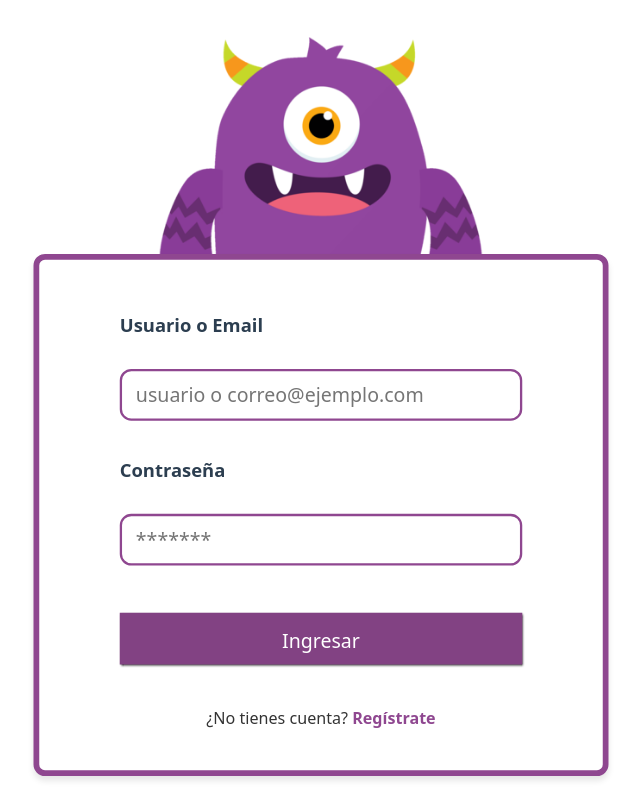
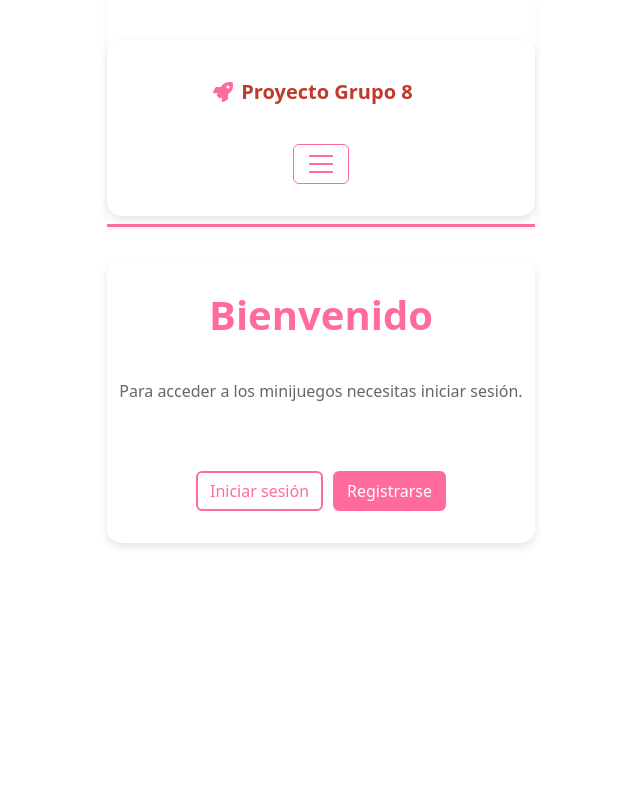
Before and after one commit to 4lexxe/Proyecto_Final_Grupo8, a React (Vite) app in the folder client/: page / in a window 1280 px wide. Before the commit this address led to /login. Shown: the whole page, without its empty margins (319-959 px from the left). Built offline with nearby package versions, Linux system fonts and the light colour scheme; no server answers.

Commit message:
areglo en el protector de rutas

```diff
--- a/client/src/App.jsx
+++ b/client/src/App.jsx
@@ -19,40 +19,43 @@ import Ejercicio3 from './pages/Proyecto_02/Ejercicio3/ejercicio3.jsx';
 import Ejercicio4 from './pages/Proyecto_02/Ejercicio4/ejercicio4.jsx';
 import SimuladorSalario from './pages/Proyecto_02/ejercicio5/SimuladorSalario.jsx';
 import "bootstrap/dist/css/bootstrap.min.css";
-import ProtectedRoute from "./components/ProtectedRoute.jsx";
+import ProtectorRutas from "./components/ProtectorRutas.jsx";
 
 function App() {
   return (
     <>
+      <NavigationBar />
       <Routes>
-        {/* Rutas de autenticación sin Navbar */}
+        {/* Public routes */}
+        <Route path="/" element={<Home />} />
+        <Route path="/proyectos" element={<Proyectos />} />
+        <Route path="/nosotros" element={<AboutUs />} />
+        <Route path="/otraPagina" element={<OtraPagina />} />
+
+        {/* Auth routes */}
         <Route path="/login" element={<Login />} />
         <Route path="/register" element={<Register />} />
 
-        {/* Rutas con Navbar y protegidas */}
-        <Route path="/*" element={
-          <ProtectedRoute>
-            <NavigationBar />
-            <Routes>
-              <Route path="/" element={<Home />} />
-              <Route path="/proyectos" element={<Proyectos />} />
-              <Route path="/games" element={<Games />} />
+        {/* Protected games route */}
+        <Route path="/games" element={
+          <ProtectorRutas>
+            <Games />
+          </ProtectorRutas>
+        } />
+
+        {/* other routes (public) */}
         <Route path="/proyecto03/ejercicio1" element={<Proyecto03Ej1 />} />
         <Route path="/proyecto03/ejercicio2" element={<Proyecto03Ej2 />} />
         <Route path="/proyecto04" element={<Proyecto04 />} />
         <Route path="/proyecto05" element={<Proyecto05 />} />
-              <Route path="/nosotros" element={<AboutUs />} />
-              <Route path="/otraPagina" element={<OtraPagina />} />
-              <Route path="/unauthorized" element={<NoAutorizados />} />
         <Route path="/proyecto02/ejercicio1" element={<Ejercicio1 />} />
         <Route path="/proyecto02/ejercicio2" element={<Ejercicio2 />} />
         <Route path="/proyecto02/ejercicio3" element={<Ejercicio3 />} />
         <Route path="/proyecto02/ejercicio4" element={<Ejercicio4 />} />
         <Route path="/proyecto02/ejercicio5" element={<SimuladorSalario />} />
+
+        <Route path="/unauthorized" element={<NoAutorizados />} />
         <Route path="*" element={<Error />} />
-            </Routes>
-          </ProtectedRoute>
-        } />
       </Routes>
     </>
   );
--- a/client/src/components/Navbar.jsx
+++ b/client/src/components/Navbar.jsx
@@ -32,12 +32,12 @@ function NavigationBar() {
   const handleLogout = () => {
     authService.logout();
     setUser(null);
-    navigate('/login');
+    navigate('/');
   };
 
   return (
-    <Navbar className="custom-navbar" expand="lg" sticky="top">
-      <Container>
+    <Navbar className="custom-navbar" expand="xxl" sticky="top">
+      <Container >
         <Navbar.Brand as={Link} to="/" className="d-flex align-items-center">
           <FaRocket className="me-2" />
           <span>Proyecto Grupo 8</span>
--- a/client/src/pages/Home.jsx
+++ b/client/src/pages/Home.jsx
@@ -1,5 +1,6 @@
 import { useEffect, useState } from 'react';
-import { Container, Card, ListGroup, Badge } from 'react-bootstrap';
+import { Container, Card, ListGroup, Badge, Button } from 'react-bootstrap';
+import { Link } from 'react-router-dom';
 import { authService } from '../services/authService';
 import '../assets/css/home.css';
 
@@ -13,9 +14,13 @@ function Home() {
 
     if (!user) {
         return (
-            <Container className="home-container">
+            <Container className="home-container" style={{ textAlign: 'center' }}>
                 <h1 style={{ color: '#ff6b9d', fontWeight: 800 }}>Bienvenido</h1>
-                <p style={{ color: '#666' }}>Para iniciar sesión, haz clic en "Iniciar sesión" en el menú superior.</p>
+                <p style={{ color: '#666' }}>Para acceder a los minijuegos necesitas iniciar sesión.</p>
+                <div style={{ marginTop: 20 }}>
+                    <Button as={Link} to="/login" className="btn-custom-outline" style={{ marginRight: 10 }}>Iniciar sesión</Button>
+                    <Button as={Link} to="/register" className="btn-custom-primary">Registrarse</Button>
+                </div>
             </Container>
         );
     }
```
Lines whose indentation alone changed are shown as unchanged.
